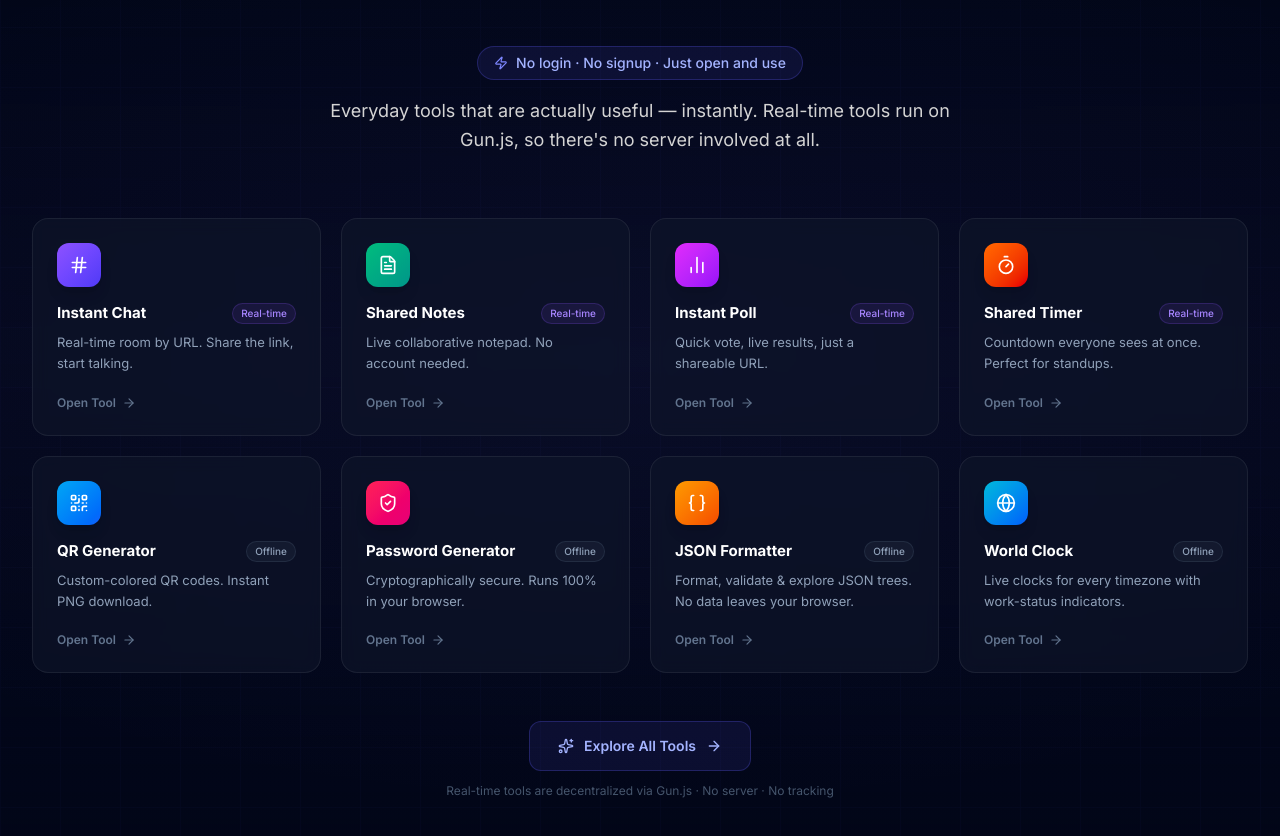
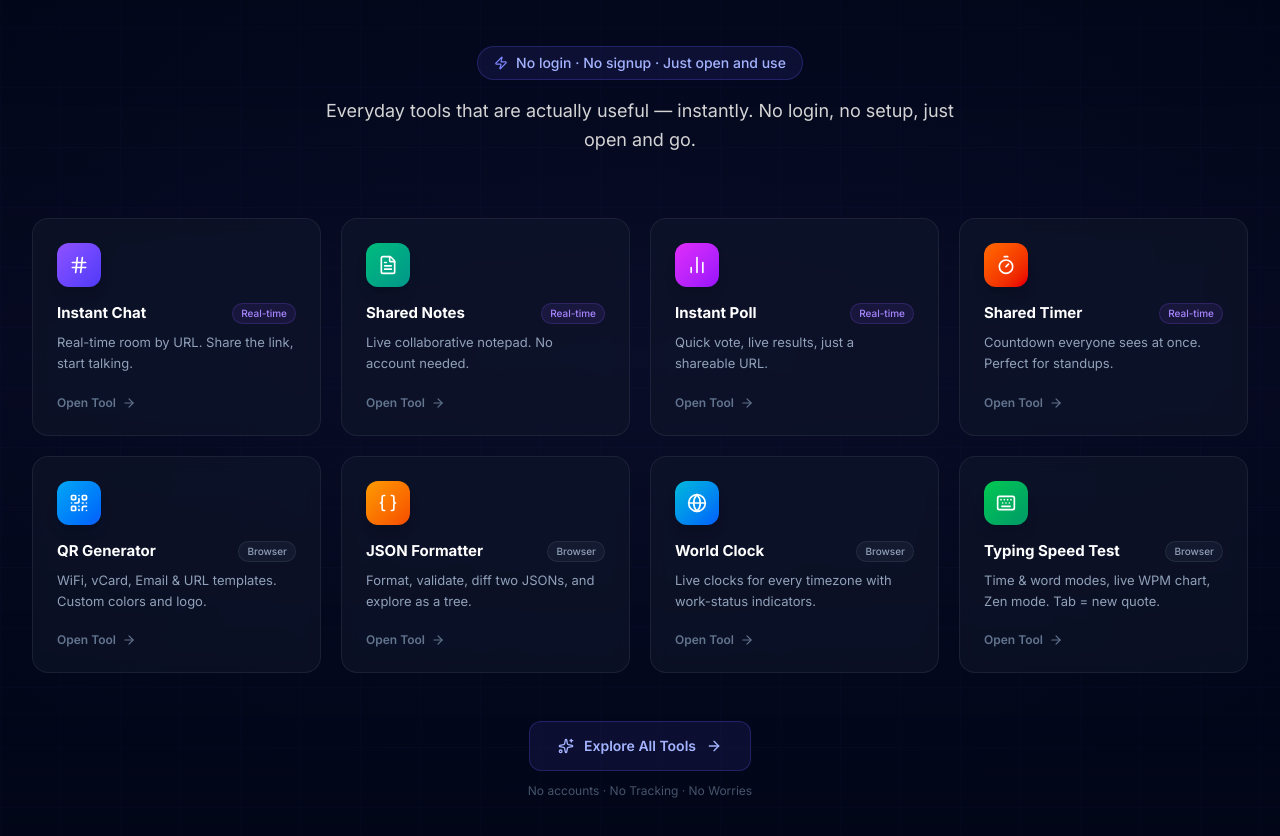
Before and after one commit to KEVINSUVAGIYA/Portfolio, a Next.js app: page / in a window 1280 px wide. Shown: the part 5637-6473 px from the top of the page. Built offline with nearby package versions, Linux system fonts and the light colour scheme; no server answers.

Commit message:
feat: updated tools panel

```diff
--- a/src/app/tools/page.tsx
+++ b/src/app/tools/page.tsx
@@ -186,7 +186,7 @@ export default function ToolsPage() {
               </span>
             </h1>
             <p className="text-slate-400 text-lg max-w-2xl mx-auto">
-              18 genuinely useful everyday tools. Real-time tools use Gun.js — fully decentralized. Browser tools are 100% client-side.
+              18 genuinely useful everyday tools. All run client-side — nothing uploaded, no account needed.
             </p>
           </motion.div>
         </div>
@@ -232,7 +232,7 @@ export default function ToolsPage() {
         <motion.p initial={{ opacity: 0 }} animate={{ opacity: 1 }} transition={{ delay: 0.8 }}
           className="text-center text-xs text-slate-700 mt-12"
         >
-          Real-time tools powered by Gun.js (decentralized P2P) · No accounts · No servers · No tracking
+          No accounts · No Tracking · No Worries
         </motion.p>
       </div>
     </div>
--- a/src/components/Tools.tsx
+++ b/src/components/Tools.tsx
@@ -3,9 +3,10 @@
 import { motion } from "framer-motion";
 import Link from "next/link";
 import {
-  Hash, FileText, QrCode, ShieldCheck, Braces, BarChart2, Timer, Globe,
-  Zap, ArrowRight, Sparkles
+  Hash, FileText, QrCode, Braces, BarChart2, Timer, Globe,
+  Zap, ArrowRight, Sparkles, Keyboard, Regex, ImageIcon, Music, Code2
 } from "lucide-react";
+
 import { SectionHeader } from "./ui/SectionHeader";
 
 const tools = [
@@ -60,38 +61,26 @@ const tools = [
   {
     id: "qr",
     title: "QR Generator",
-    description: "Custom-colored QR codes. Instant PNG download.",
+    description: "WiFi, vCard, Email & URL templates. Custom colors and logo.",
     icon: QrCode,
     href: "/tools/qr",
     gradient: "from-sky-500 to-blue-600",
     glow: "group-hover:shadow-sky-500/20",
     border: "group-hover:border-sky-500/40",
     beam: "from-sky-500/0 via-sky-500/30 to-sky-500/0",
-    tag: "Offline",
-  },
-  {
-    id: "password",
-    title: "Password Generator",
-    description: "Cryptographically secure. Runs 100% in your browser.",
-    icon: ShieldCheck,
-    href: "/tools/password",
-    gradient: "from-rose-500 to-pink-600",
-    glow: "group-hover:shadow-rose-500/20",
-    border: "group-hover:border-rose-500/40",
-    beam: "from-rose-500/0 via-rose-500/30 to-rose-500/0",
-    tag: "Offline",
+    tag: "Browser",
   },
   {
     id: "json",
     title: "JSON Formatter",
-    description: "Format, validate & explore JSON trees. No data leaves your browser.",
+    description: "Format, validate, diff two JSONs, and explore as a tree.",
     icon: Braces,
     href: "/tools/json",
     gradient: "from-amber-500 to-orange-600",
     glow: "group-hover:shadow-amber-500/20",
     border: "group-hover:border-amber-500/40",
     beam: "from-amber-500/0 via-amber-500/30 to-amber-500/0",
-    tag: "Offline",
+    tag: "Browser",
   },
   {
     id: "timezone",
@@ -103,9 +92,70 @@ const tools = [
     glow: "group-hover:shadow-cyan-500/20",
     border: "group-hover:border-cyan-500/40",
     beam: "from-cyan-500/0 via-cyan-500/30 to-cyan-500/0",
-    tag: "Offline",
+    tag: "Browser",
+  },
+  {
+    id: "typing",
+    title: "Typing Speed Test",
+    description: "Time & word modes, live WPM chart, Zen mode. Tab = new quote.",
+    icon: Keyboard,
+    href: "/tools/typing",
+    gradient: "from-green-500 to-emerald-600",
+    glow: "group-hover:shadow-green-500/20",
+    border: "group-hover:border-green-500/40",
+    beam: "from-green-500/0 via-green-500/30 to-green-500/0",
+    tag: "Browser",
+  },
+  {
+    id: "regex",
+    title: "Regex Tester",
+    description: "Live highlights, plain-English explainer, code export, unit tests.",
+    icon: Regex,
+    href: "/tools/regex",
+    gradient: "from-violet-600 to-purple-700",
+    glow: "group-hover:shadow-violet-500/20",
+    border: "group-hover:border-violet-500/40",
+    beam: "from-violet-500/0 via-violet-500/30 to-violet-500/0",
+    tag: "Dev",
+  },
+  {
+    id: "imagecompress",
+    title: "Image Compressor",
+    description: "Before/after drag slider, bulk 20 images, JPEG/WebP/PNG.",
+    icon: ImageIcon,
+    href: "/tools/imagecompress",
+    gradient: "from-amber-500 to-orange-600",
+    glow: "group-hover:shadow-amber-500/20",
+    border: "group-hover:border-amber-500/40",
+    beam: "from-amber-500/0 via-amber-500/30 to-amber-500/0",
+    tag: "Browser",
+  },
+  {
+    id: "metronome",
+    title: "Metronome",
+    description: "Sample-accurate timing, tap tempo, subdivisions, flash mode.",
+    icon: Music,
+    href: "/tools/metronome",
+    gradient: "from-violet-500 to-indigo-700",
+    glow: "group-hover:shadow-violet-500/20",
+    border: "group-hover:border-violet-500/40",
+    beam: "from-violet-500/0 via-violet-500/30 to-violet-500/0",
+    tag: "Browser",
+  },
+  {
+    id: "markdown",
+    title: "Markdown Editor",
+    description: "Live preview, bidirectional scroll sync, styled HTML export.",
+    icon: Code2,
+    href: "/tools/markdown",
+    gradient: "from-indigo-500 to-violet-700",
+    glow: "group-hover:shadow-indigo-500/20",
+    border: "group-hover:border-indigo-500/40",
+    beam: "from-indigo-500/0 via-indigo-500/30 to-indigo-500/0",
+    tag: "Browser",
   },
 ];
+
 
 export const Tools = () => {
   return (
@@ -143,7 +193,7 @@ export const Tools = () => {
             No login · No signup · Just open and use
           </div>
           <p className="text-neutral-300 text-lg max-w-2xl text-center leading-relaxed">
-            Everyday tools that are actually useful — instantly. Real-time tools run on Gun.js, so there&apos;s no server involved at all.
+            Everyday tools that are actually useful — instantly. No login, no setup, just open and go.
           </p>
         </motion.div>
 
@@ -155,7 +205,7 @@ export const Tools = () => {
           variants={{ hidden: { opacity: 0 }, visible: { opacity: 1, transition: { staggerChildren: 0.06 } } }}
           className="grid grid-cols-1 sm:grid-cols-2 lg:grid-cols-4 gap-5"
         >
-          {tools.map((tool) => {
+          {tools.slice(0, 8).map((tool) => {
             const Icon = tool.icon;
             return (
               <motion.div
@@ -181,11 +231,12 @@ export const Tools = () => {
                       <h3 className="text-white font-bold text-[15px] leading-tight group-hover:text-transparent group-hover:bg-clip-text group-hover:bg-gradient-to-r group-hover:from-white group-hover:to-slate-400 transition-all">
                         {tool.title}
                       </h3>
-                      <span className={`text-[10px] px-2 py-0.5 rounded-full font-medium border flex-shrink-0 ${
-                        tool.tag === "Real-time"
+                      <span className={`text-[10px] px-2 py-0.5 rounded-full font-medium border flex-shrink-0 ${tool.tag === "Real-time"
                           ? "text-violet-400 bg-violet-500/10 border-violet-500/20"
-                          : "text-slate-400 bg-slate-500/10 border-slate-500/20"
-                      }`}>
+                          : tool.tag === "Dev"
+                            ? "text-cyan-400 bg-cyan-500/10 border-cyan-500/20"
+                            : "text-slate-400 bg-slate-500/10 border-slate-500/20"
+                        }`}>
                         {tool.tag}
                       </span>
                     </div>
@@ -223,7 +274,7 @@ export const Tools = () => {
             Explore All Tools
             <ArrowRight className="w-4 h-4 group-hover:translate-x-1 transition-transform" />
           </Link>
-          <p className="text-slate-600 text-xs mt-3">Real-time tools are decentralized via Gun.js · No server · No tracking</p>
+          <p className="text-slate-600 text-xs mt-3">No accounts · No Tracking · No Worries</p>
         </motion.div>
       </div>
     </section>
```
